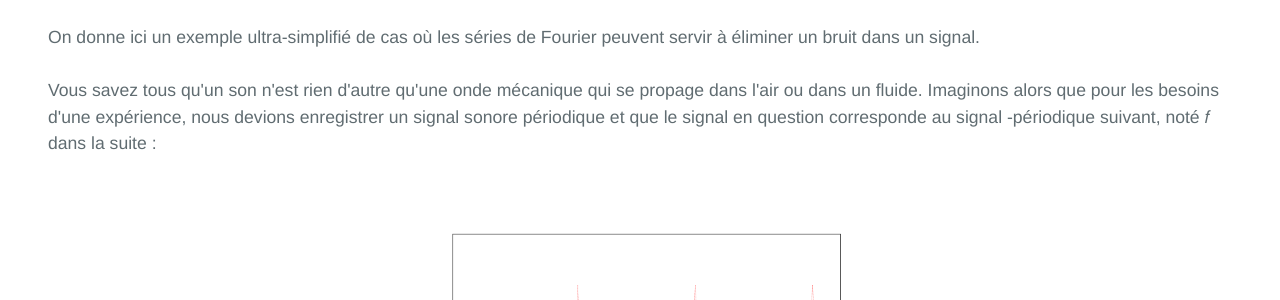
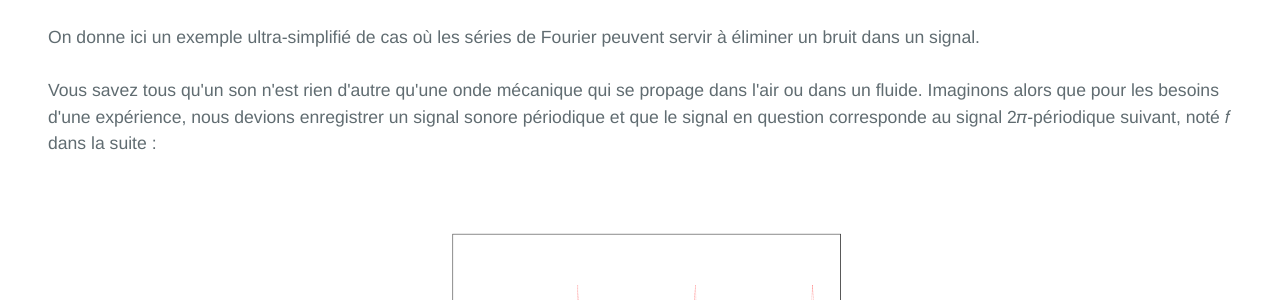
Before and after one commit to KevinDestagnol/algebre.github.io, a Jekyll site: the page built from application.md, in a window 1280 px wide and 900 px high, scrolled down 309 px. Shown: the part 153-453 px from the top of the window. Built offline with Jekyll 4.4.1, drawn with Linux system fonts in a browser that asks for light colours; some web fonts are replaced.

Commit message:
Update default13.html

```diff
--- a/_layouts/default13.html
+++ b/_layouts/default13.html
@@ -39,7 +39,7 @@
 
 <c> On donne ici un exemple ultra-simplifié de cas où les séries de Fourier peuvent servir à éliminer un bruit dans un signal.
 </br><br>
-Vous savez tous qu'un son n'est rien d'autre qu'une onde mécanique qui se propage dans l'air ou dans un fluide. Imaginons alors que pour les besoins d'une expérience, nous devions enregistrer un signal sonore périodique et que le signal en question corresponde au signal <math style="font-family:Times New Roman, Times, serif;">2&pi;</math>-périodique suivant, noté <math><mi>f</mi></math> dans la suite :</br>
+Vous savez tous qu'un son n'est rien d'autre qu'une onde mécanique qui se propage dans l'air ou dans un fluide. Imaginons alors que pour les besoins d'une expérience, nous devions enregistrer un signal sonore périodique et que le signal en question corresponde au signal <math style="font-family:Times New Roman, Times, serif;"><mi>2</mi><mi>&pi;</mi></math>-périodique suivant, noté <math><mi>f</mi></math> dans la suite :</br>
 <p class="flotte" style="text-align:center">
  <img src="signal_complique.png" alt="Signal périodique" width="500" />
 </p>
@@ -56,7 +56,7 @@
 </br>
 Par ailleurs, on définit alors pour tout entier naturel <math><mi>N</mi></math> et tout réel <math><mi>t</mi></math>, la série de Fourier tronquée à <math><mi>N</mi></math> (autrement dit la somme partielle de rang <math><mi>N</mi></math> associée à la série de Fourier de <math><mi>g</mi></math> avec le langage des séries) </br>
 <p class="flotte" style="text-align:center">
-<math mathsize="big" xmlns='http://www.w3.org/1998/Math/MathML' display='block'>
+<math mathsize="normal" xmlns='http://www.w3.org/1998/Math/MathML' display='block'>
 	<msub><mi>S</mi><mi>N,g</mi></msub><mi>(</mi><mi>t</mi><mi>)</mi>
     <mo>=</mo>
 	<msub><mi>a</mi><mn>0</mn></msub><mi>(</mi><mi>g</mi><mi>)</mi><mo>+</mo>
@@ -88,7 +88,7 @@
 </p>
 On constate alors que quelque chose se passe à l'itération 14 et cela est confirmé par les graphes des coefficients de Fourier, il semblerait que le coefficient <math><msub><mi>b</mi><mn>14</mn></msub><mi>(</mi><mi>g</mi><mi>)</mi></math> soit anormalement grand et fasse en quelque sorte "tâche" sur le graphe des coefficients de Fourier de <math><mi>g</mi></math>. Il est ainsi probable que ce coefficient de Fourier soit la répercussion du bruit qui est venu polluer notre signal. On va donc décider de remplacer ce coefficient  <math><msub><mi>b</mi><mn>14</mn></msub><mi>(</mi><mi>g</mi><mi>)</mi></math> par 0 dans la série de Fourier de <math><mi>g</mi></math> et on espère alors que la nouvelle série de Fourier obtenue convergera vers un signal qui se rapproche du signal original que l'on souhaitait mesurer. On définit donc la série de Fourier tronquée et modifiée par :
 <p class="flotte" style="text-align:center">
-<math mathsize="big" xmlns='http://www.w3.org/1998/Math/MathML' display='block'>
+<math mathsize="normal" xmlns='http://www.w3.org/1998/Math/MathML' display='block'>
 	<msub><mi>S</mi><mi>N,g,modif</mi></msub><mi>(</mi><mi>t</mi><mi>)</mi>
     <mo>=</mo>
 	<msub><mi>a</mi><mn>0</mn></msub><mi>(</mi><mi>g</mi><mi>)</mi><mo>+</mo>
```
